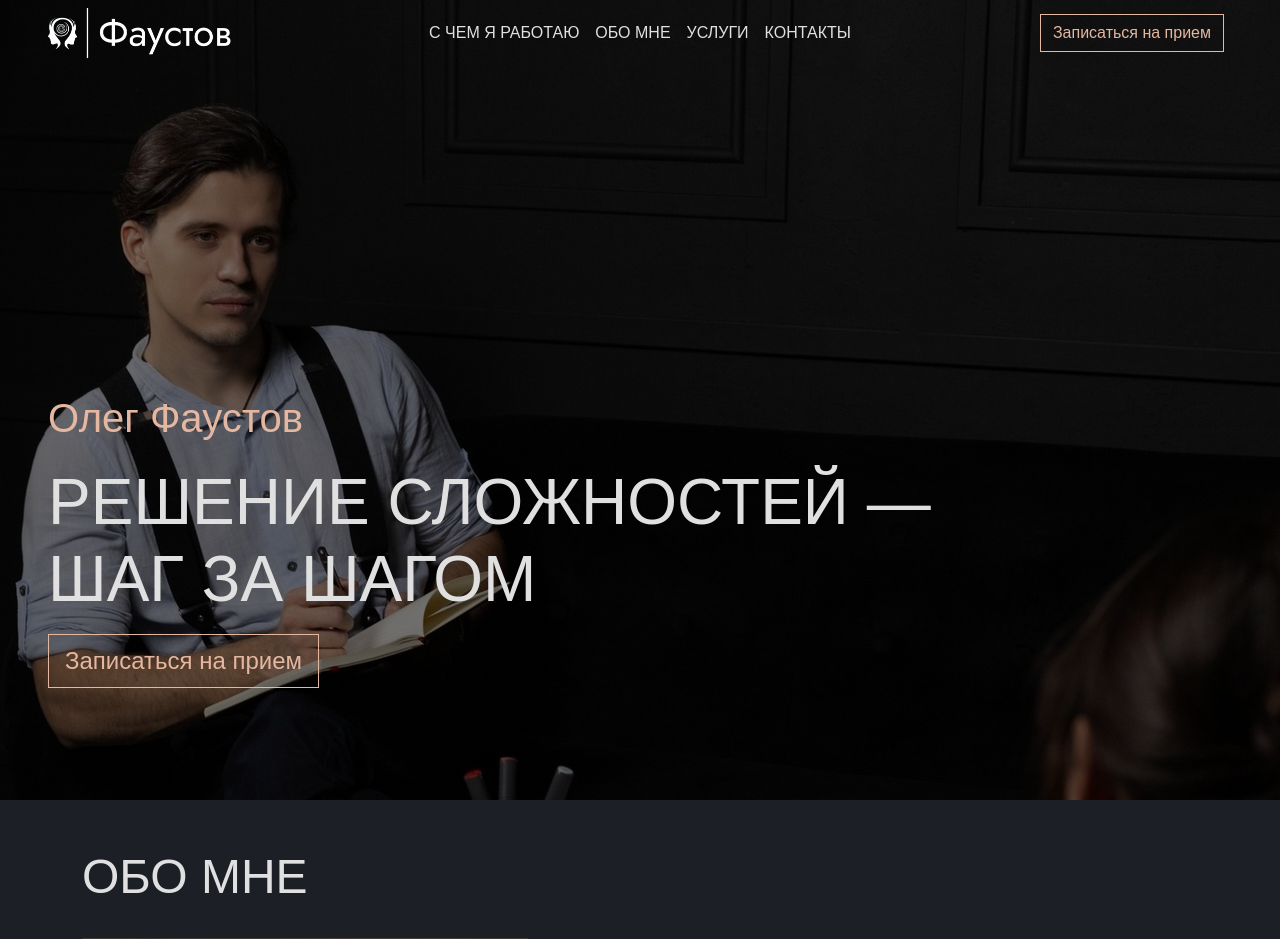
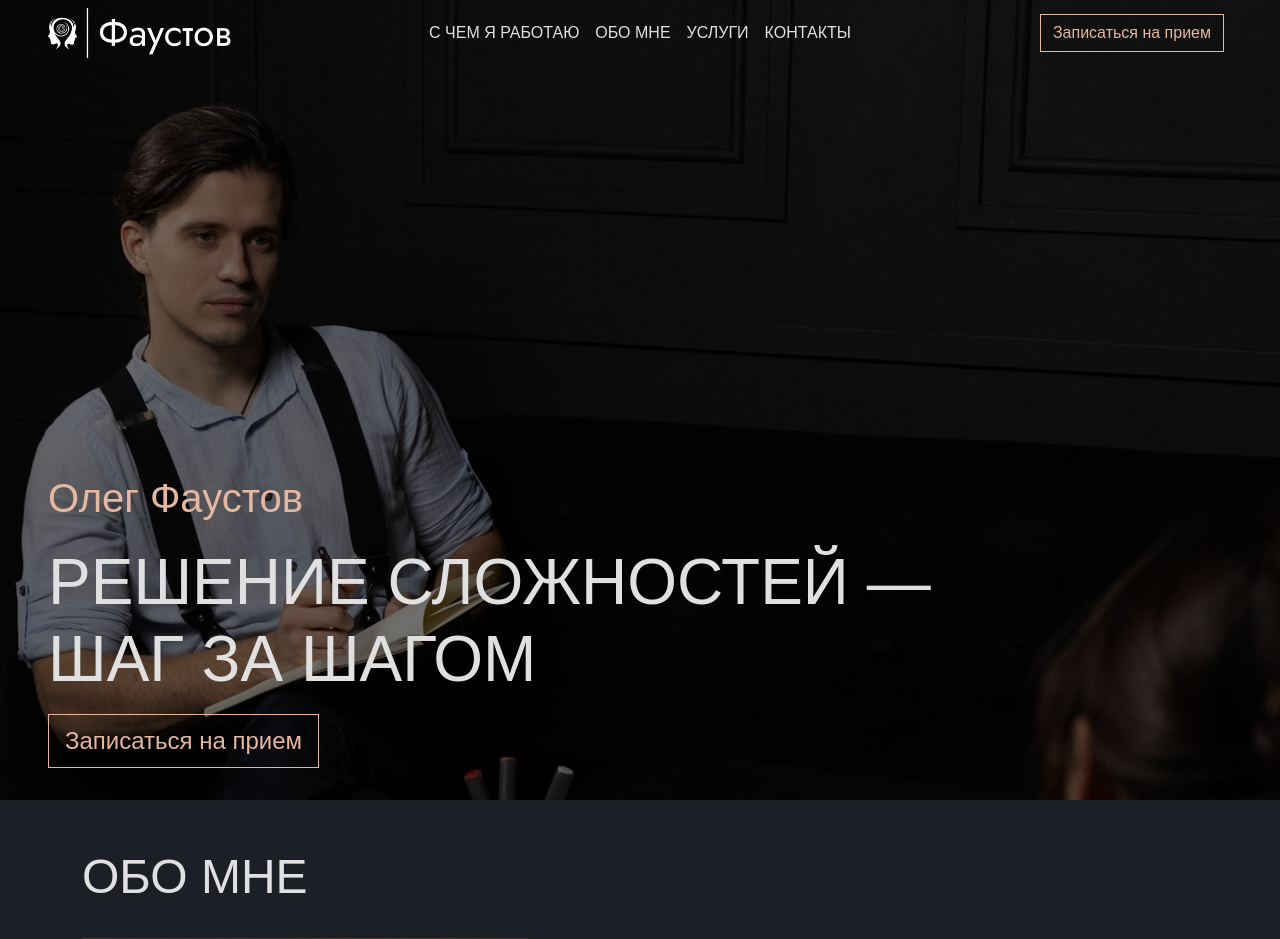
Before and after one commit to OldXrist/psy_faust, a Django app: page / in a window 1280 px wide. Shown: the top 939 px of the page. Run offline with Django 5.2, Linux system fonts and the light colour scheme; data that the repository does not hold is empty.

Commit message:
Update style.css

```diff
--- a/static/css/style.css
+++ b/static/css/style.css
@@ -121,7 +121,7 @@ h2 {
 }
 
 .hero-container {
-  padding: 0 3rem 7rem 3rem;
+  padding: 0 3rem 2rem 3rem;
 }
 
 .hero p {
```
